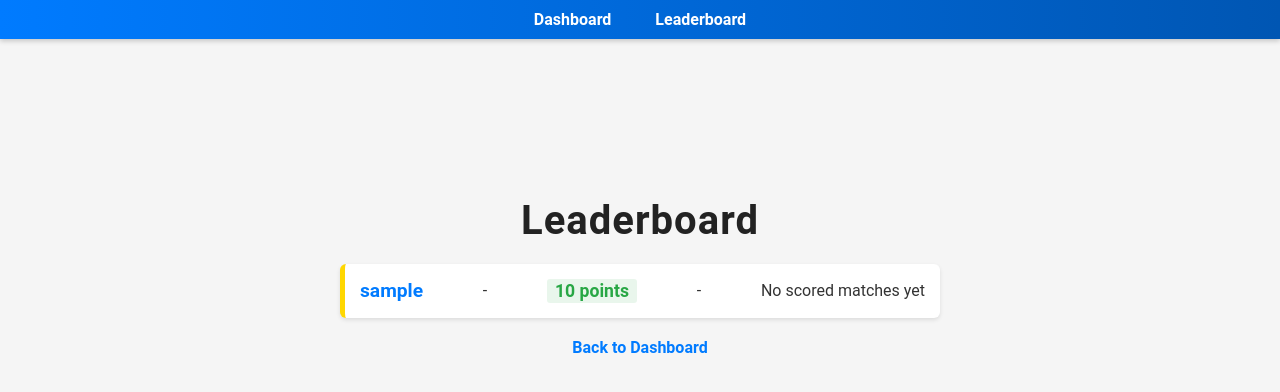
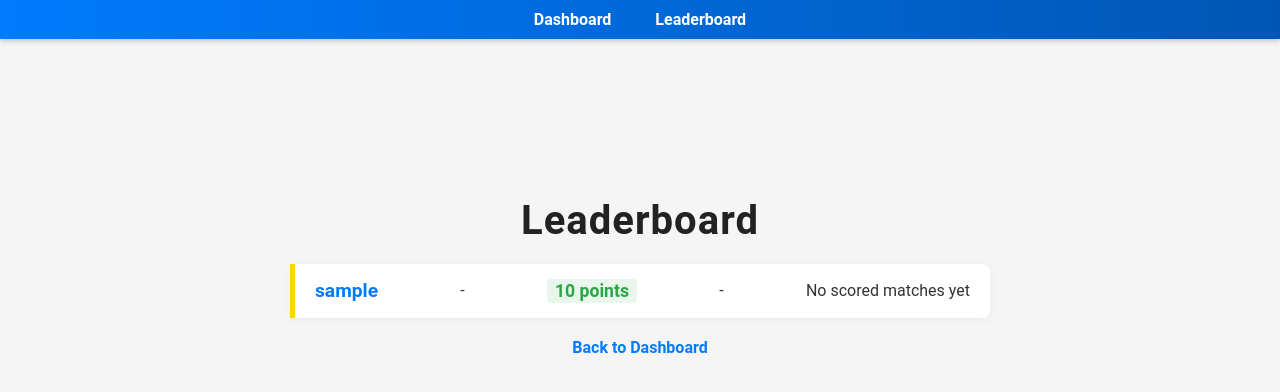
Before and after one commit to Steven5712/frc-fantasy, a Flask app: page /leaderboard in a window 1280 px wide. Shown: the top 392 px of the page. Run offline with Flask 3, Linux system fonts and the light colour scheme; tables that the repository leaves empty hold one stand-in row (values such as "Sample post").

Commit message:
Leaderboard style changes

```diff
--- a/static/css/leaderboard.css
+++ b/static/css/leaderboard.css
@@ -2,23 +2,27 @@
 .leaderboard-list {
     list-style: none;
     padding: 0;
-    max-width: 600px;
+    max-width: 700px;
     margin: 20px auto;
+    background-color: #fff; /* White background for the whole list */
+    border-radius: 8px;
+    box-shadow: 0 2px 10px rgba(0, 0, 0, 0.05); /* Subtle lift */
 }
 
 .leaderboard-item {
-    background-color: white;
-    border-radius: 6px;
-    box-shadow: 0 2px 4px rgba(0, 0, 0, 0.1);
-    padding: 15px;
-    margin-bottom: 10px;
+    background-color: transparent;
+    border-radius: 0;
+    box-shadow: none;
+    padding: 15px 20px;
+    margin-bottom: 0;
     display: flex;
     justify-content: space-between;
     align-items: center;
-    transition: transform 0.2s;
+    transition: background-color 0.2s, transform 0.2s;
 }
 
 .leaderboard-item:hover {
+    background-color: #f0f7ff;
     transform: translateX(5px); /* Slight shift right on hover */
 }
 
@@ -50,6 +54,14 @@
     border-left: 5px solid #cd7f32; /* Bronze for 3rd */
 }
 
+.leaderboard-item:nth-child(even) {
+    background-color: #595959;
+}
+
+.leaderboard-item:last-child {
+    border-bottom: none;
+}
+
 /* Responsive */
 @media (max-width: 600px) {
     .leaderboard-item {
```
